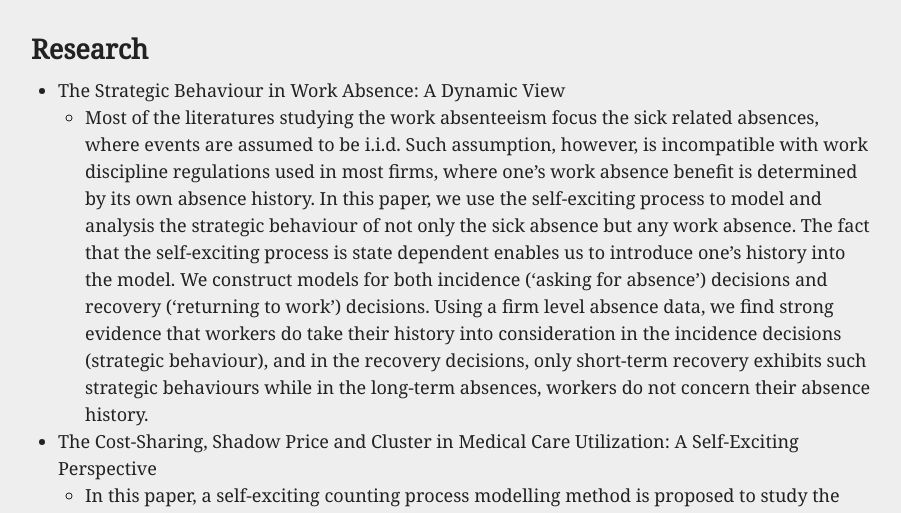
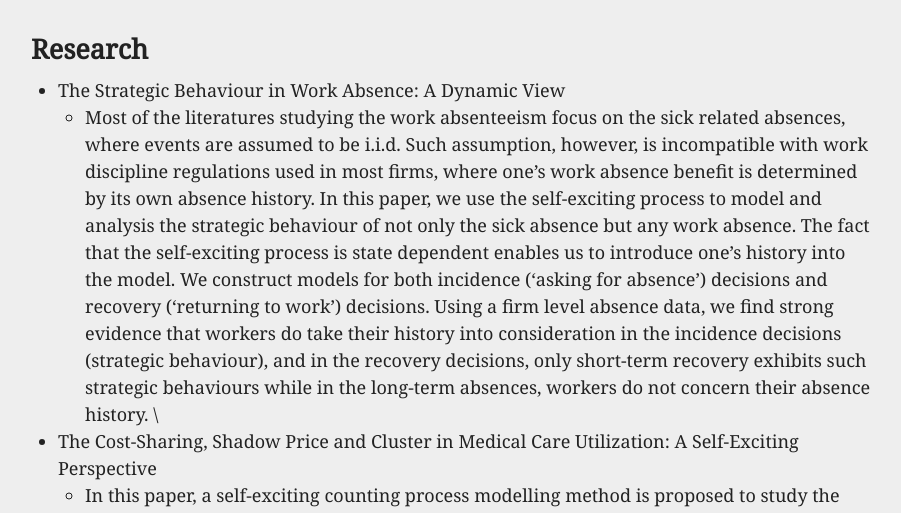
Before and after one commit to yuhaoli-academic/yuhaoli-academic.github.io, a Jekyll site: the page built from cv.md, in a window 1280 px wide and 900 px high, scrolled down 754 px. Shown: the part 155-668 px from the top of the window, without its empty margins (186-1087 px from the left). Built offline with Jekyll 4.4.1, drawn with Linux system fonts in a browser that asks for light colours.

Commit message:
updating the second project

```diff
--- a/cv.md
+++ b/cv.md
@@ -36,7 +36,7 @@ WEB: [http://yuhaoli-academic.github.io/](http://yuhaoli-academic.github.io/)
 ## Research
 
 * The Strategic Behaviour in Work Absence: A Dynamic View
-  * Most of the literatures studying the work absenteeism focus the sick related absences, where events are assumed to be i.i.d. Such assumption, however, is incompatible with work discipline regulations used in most firms, where one's work absence benefit is determined by its own absence history. In this paper, we use the self-exciting process to model and analysis the strategic behaviour of not only the sick absence but any work absence. The fact that the self-exciting process is state dependent enables us to introduce one's history into the model. We construct models for both incidence ('asking for absence') decisions and recovery ('returning to work') decisions. Using a firm level absence data, we find strong evidence that workers do take their history into consideration in the incidence decisions (strategic behaviour), and in the recovery decisions, only short-term recovery exhibits such strategic behaviours while in the long-term absences, workers do not concern their absence history.
+  * Most of the literatures studying the work absenteeism focus on the sick related absences, where events are assumed to be i.i.d. Such assumption, however, is incompatible with work discipline regulations used in most firms, where one's work absence benefit is determined by its own absence history. In this paper, we use the self-exciting process to model and analysis the strategic behaviour of not only the sick absence but any work absence. The fact that the self-exciting process is state dependent enables us to introduce one's history into the model. We construct models for both incidence ('asking for absence') decisions and recovery ('returning to work') decisions. Using a firm level absence data, we find strong evidence that workers do take their history into consideration in the incidence decisions (strategic behaviour), and in the recovery decisions, only short-term recovery exhibits such strategic behaviours while in the long-term absences, workers do not concern their absence history. \
 
 
 
```
Also changed, not shown: research.md (+1 -1 lines).
